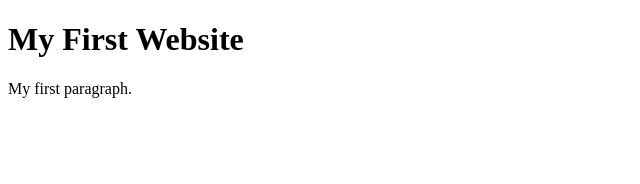
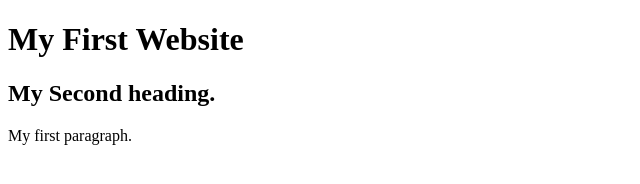
Before and after one commit to ashteghra/codersrank-template-pkcvou, a website: page index.html in a window 1280 px wide. Shown: the whole page, without its empty margins (0-640 px from the left). Drawn offline with Linux system fonts and the light colour scheme.

Commit message:
Second Heading added

```diff
--- a/index.html
+++ b/index.html
@@ -6,6 +6,7 @@
   <body>
 
     <h1>My First Website</h1>
+    <h2>My Second heading.</h2>
     <p>My first paragraph.</p>
 
   </body>
```
